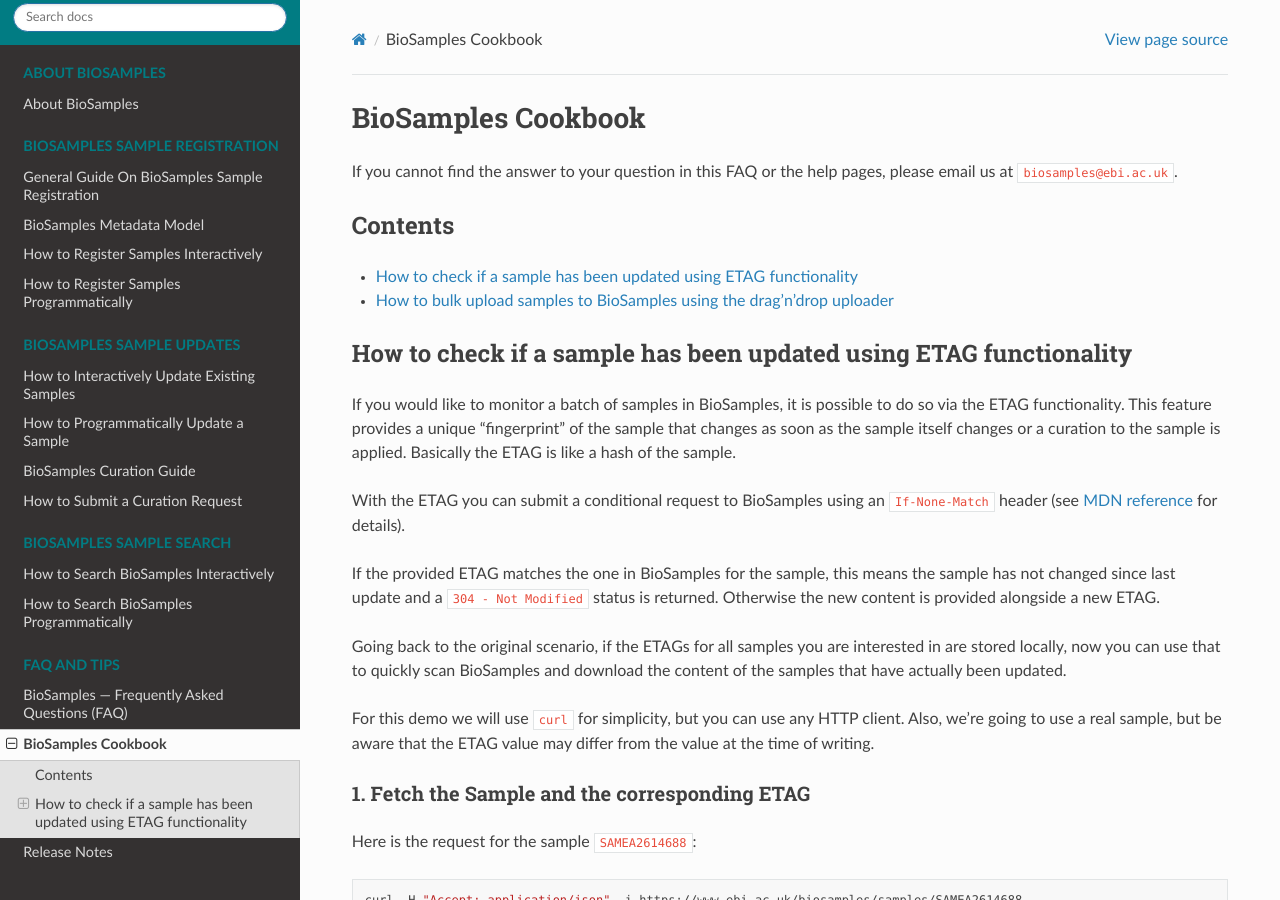
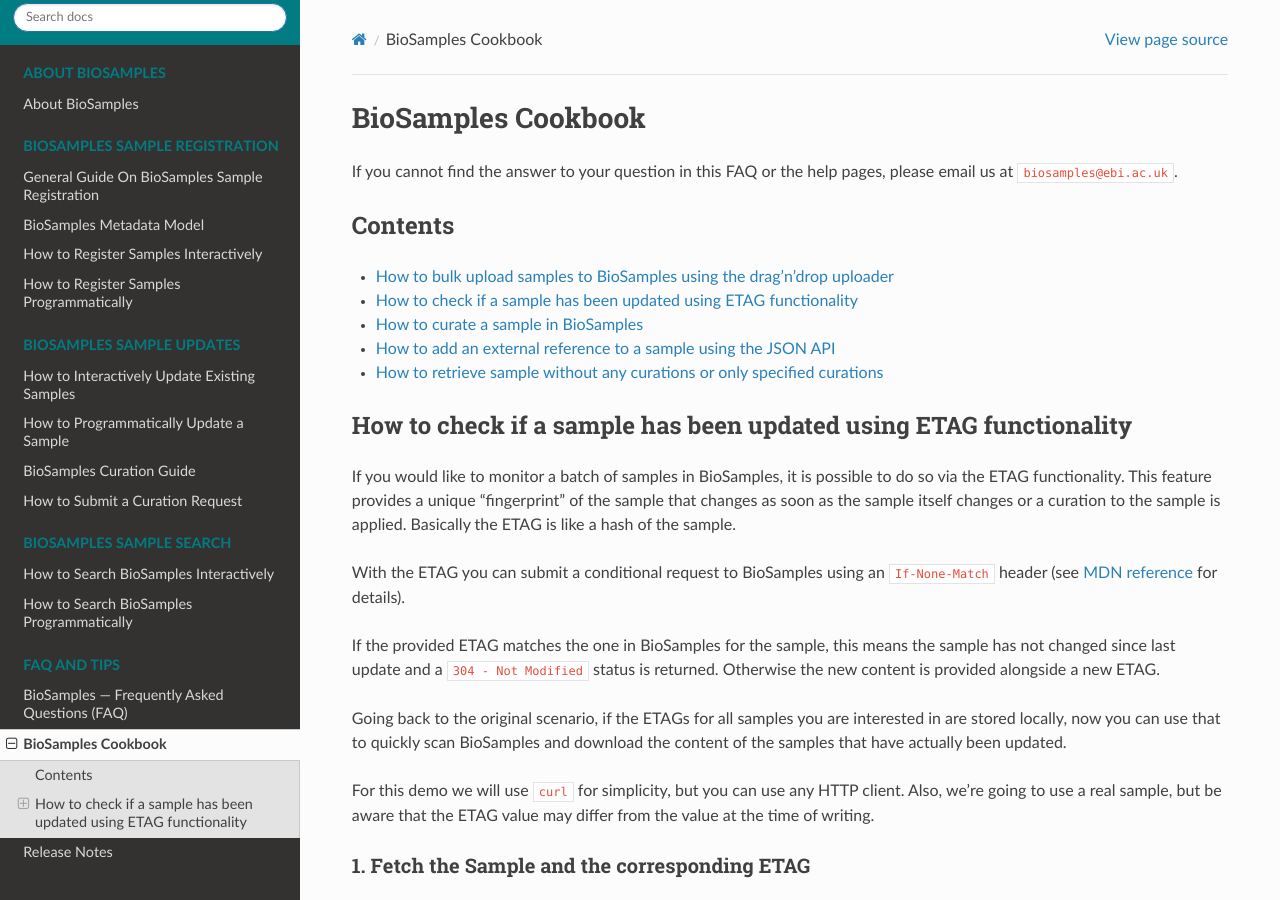
Before and after one commit to EBIBioSamples/read_docs, a Sphinx documentation site: the page built from docs/FAQ/cookbook.rst, in a window 1280 px wide and 900 px high. Built offline with Sphinx 7.4.7 and the Read the Docs theme 3.1.0, drawn with Linux system fonts in a browser that asks for light colours.

Commit message:
added links for other cookbook recipes to cookbook.rst

```diff
--- a/docs/FAQ/cookbook.rst
+++ b/docs/FAQ/cookbook.rst
@@ -3,12 +3,13 @@
 
 If you cannot find the answer to your question in this FAQ or the help pages, please email us at ``biosamples@ebi.ac.uk``.
 
-
-
 Contents
 --------
+- `How to bulk upload samples to BioSamples using the drag’n’drop uploader <../submit/interactively/step-by-step.html>`_
 - `How to check if a sample has been updated using ETAG functionality`_
-- `How to bulk upload samples to BioSamples using the drag’n’drop uploader <../submit/interactively/step-by-step.html>`_
+- `How to curate a sample in BioSamples <../update/curation/curate-sample.html>`_
+- `How to add an external reference to a sample using the JSON API <../update/curation/external-reference.html>`_
+- `How to retrieve sample without any curations or only specified curations <../update/curation/retrieve-sample.html>`_
 
 
 How to check if a sample has been updated using ETAG functionality
```
